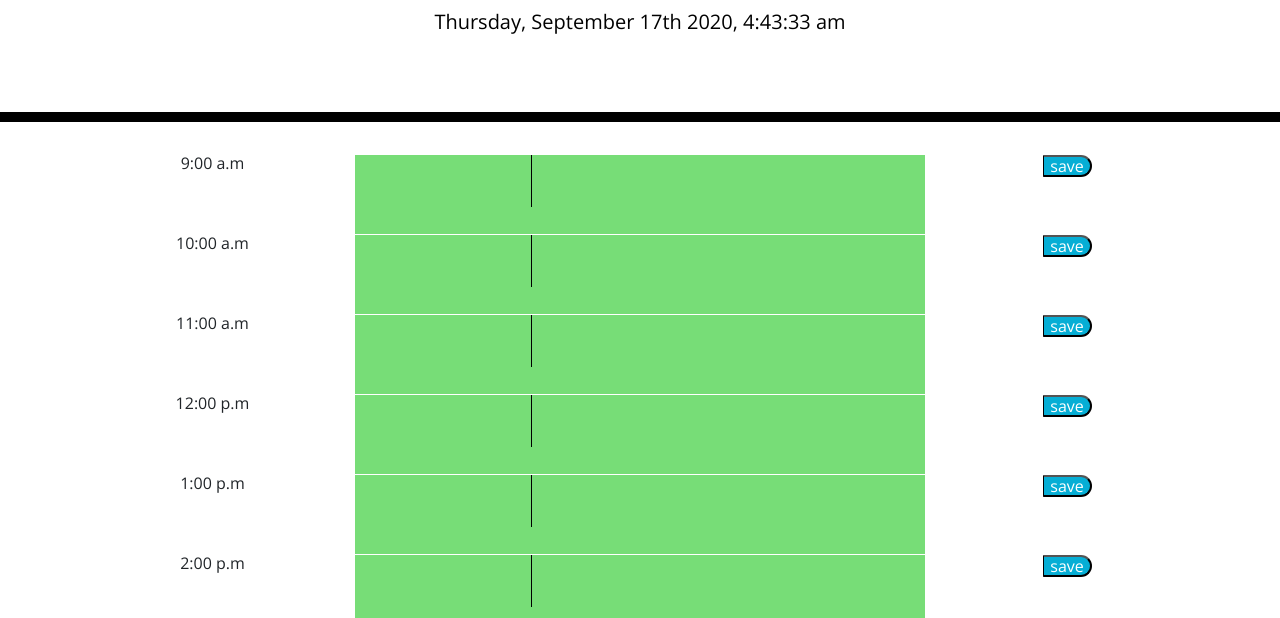
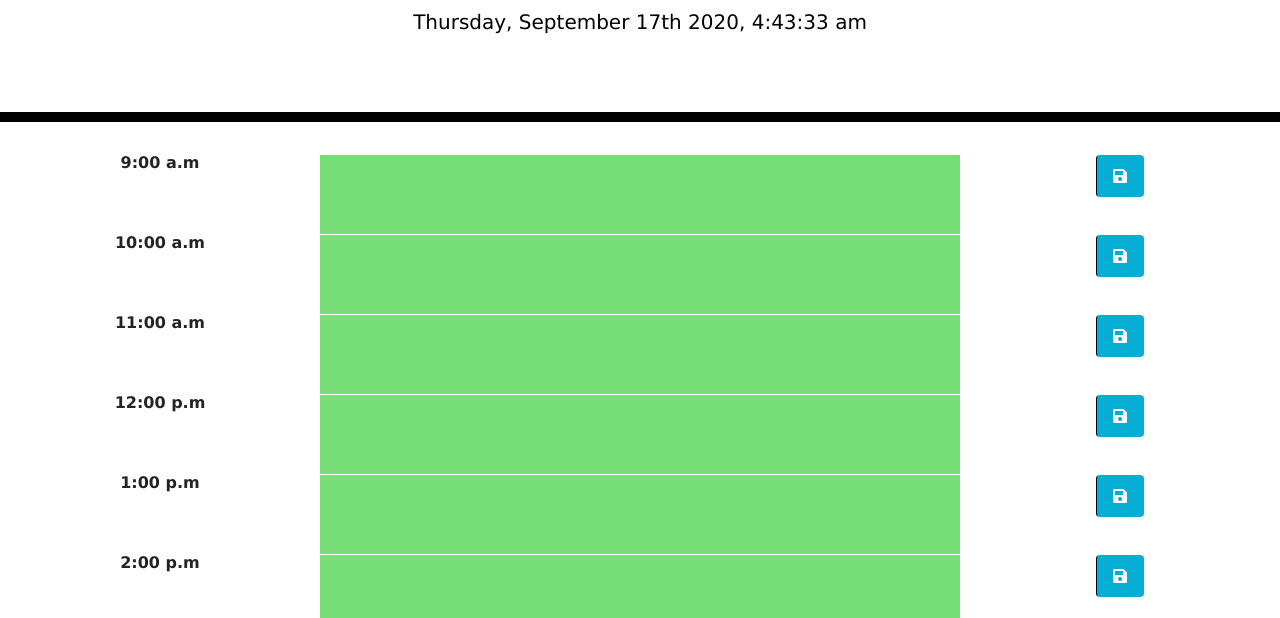
Before and after one commit to solaguirre/workdayscheduler, a plain HTML site: page index.html in a window 1280 px wide. Shown: the part 182-800 px from the top of the page. Drawn offline with nearby package versions, Linux system fonts and the light colour scheme.

Commit message:
Updated ReadMe with images and text. Altered css and added floppy disk icon to saveBtn. Final commit to submit assignment.

```diff
--- a/index.html
+++ b/index.html
@@ -23,7 +23,7 @@
     <p class="lead">A simple calendar app for scheduling your work day</p>
     <p id="currentDay" class="lead"></p>
   </header>
-  <div class="container">
+  <div class="container-fluid">
 
 
 
--- a/javascript.js
+++ b/javascript.js
@@ -1,7 +1,7 @@
 
 // Date:
 // THEN the current day is displayed at the top of the calendar
-let timecontainer = (".container");
+let timecontainer = (".container-fluid");
 let timeArray = ["9:00 a.m", "10:00 a.m", "11:00 a.m", "12:00 p.m", "1:00 p.m", "2:00 p.m", "3:00 p.m", "4:00 p.m", "5:00 p.m"];
 
 // added array to be used in colorCode function
@@ -33,8 +33,8 @@ for (let i = 0; i < timeArray.length; i++) {
     let inputElement = $("<div>").addClass("col-lg-6 col text-center color-block");
     // adding id attribute to loop through
     inputElement.attr("id", timeNumber[i]);
-    let inputArea = $("<textarea>");
-    $(this).attr('cols', "50")
+    let inputArea = $("<textarea>").addClass('textarea');
+    $(this).attr('cols', 120)
     inputArea.attr('id', time);
     inputElement.append(inputArea);
     timeSlot.append(inputElement);
@@ -42,13 +42,13 @@ for (let i = 0; i < timeArray.length; i++) {
     let textInput = localStorage.getItem(time);
     inputArea.val(textInput);
 
-    let saveElement = $("<div>").addClass('col-lg-3 col text-center align-items-center');
-    let saveBtn = $('<button>').addClass('saveBtn');
+    let saveElement = $("<div>").addClass('col-lg-3 col text-center');
+    let saveBtn = $('<button>').addClass('saveBtn fa fa-save');
     saveBtn.attr("date-time", time);
-    saveBtn.text('save');
+    saveBtn.addClass('btn');
     saveElement.append(saveBtn);
     timeSlot.append(saveElement);
-    $(".container").append(timeSlot);
+    $(".container-fluid").append(timeSlot);
 
     // localStorage
     $(".saveBtn").on("click", function () {
--- a/style.css
+++ b/style.css
@@ -1,15 +1,14 @@
 body {
-  font-family: 'Open Sans', sans-serif;
+  font-family: 'verdana';
   font-size: 16px;
   line-height: 1;
 }
 
-textarea {
+.textarea {
   background: transparent;
   border: none;
   resize: none;
   color: #000000;
-  border-left: 1px solid black;
   padding: 10px;
 }
 
@@ -26,7 +25,8 @@ textarea {
 }
 
 .time-block {
-  text-align: center;
+  font-weight: bold;
+  text-align: right;
   border-radius: 15px;
 }
 
@@ -34,7 +34,6 @@ textarea {
   white-space: pre-wrap;
   height: 80px;
   border-top: 1px solid white;
-  ;
 }
 
 .hour {
@@ -60,13 +59,13 @@ textarea {
 
 .saveBtn {
   border-left: 1px solid black;
-  border-top-right-radius: 15px;
-  border-bottom-right-radius: 15px;
   background-color: #06AED5;
   color: white;
+  padding: 12px 16px;
 }
 
 .saveBtn i:hover {
   font-size: 20px;
   transition: all .3s ease-in-out;
+  background-color: RoyalBlue;
 }
```
Also changed, not shown: 1 other file.
